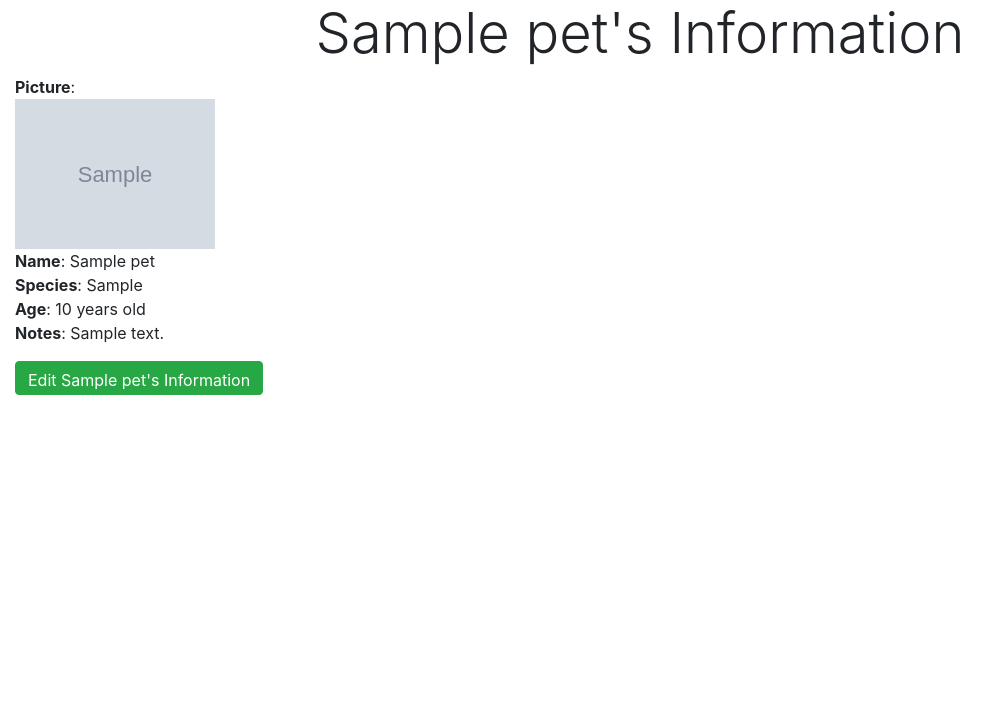
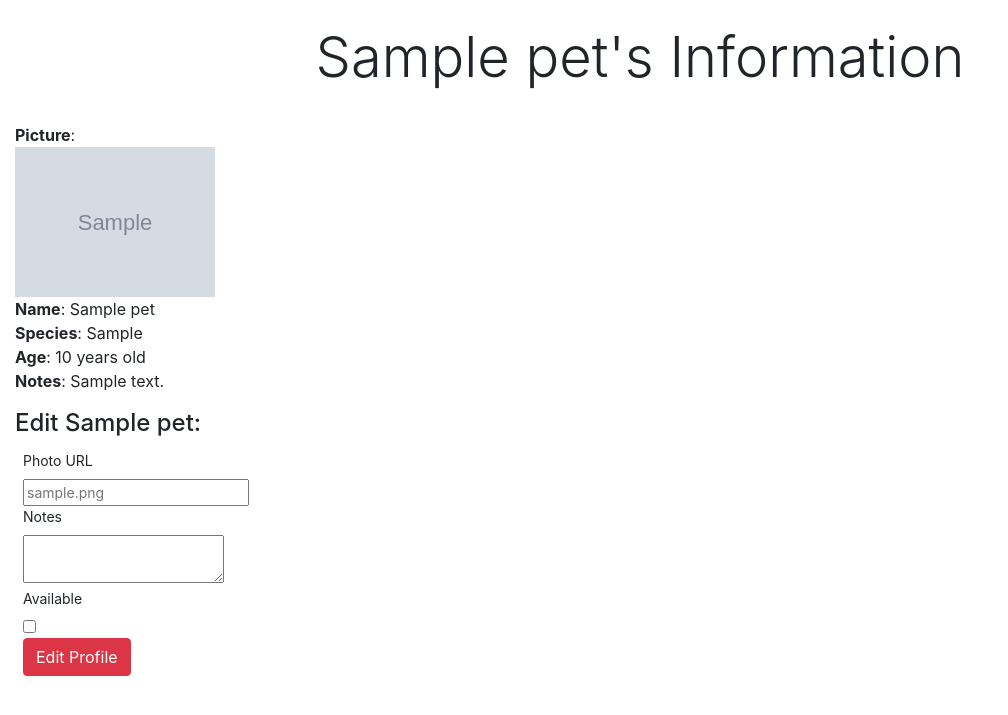
Before and after one commit to clay-odell/Adopt_A_Pet_WTForms_Ex, a Flask app: page /1 in a window 1280 px wide. Shown: the top 715 px of the page, without its empty margins (0-1008 px from the left). Run offline with Flask 3, Linux system fonts and the light colour scheme; tables that the repository leaves empty hold one stand-in row (values such as "Sample post"); grey boxes marked "Sample" are stand-in pictures.

Commit message:
added editing option to profile_page view

```diff
--- a/app.py
+++ b/app.py
@@ -1,7 +1,7 @@
 from flask import Flask, render_template, flash, redirect
 from flask_debugtoolbar import DebugToolbarExtension
 from models import connect_db, db, Pet
-from forms import AddPetForm
+from forms import AddPetForm, EditPetForm
 
 
 
@@ -30,7 +30,7 @@ def add_pet():
     if form.validate_on_submit():
         name = form.name.data
         species = form.species.data
-        photo_url = form.photo.data
+        photo_url = form.photo_url.data
         age = form.age.data
         notes = form.notes.data
         new_pet = Pet(name=name, species=species, photo_url=photo_url, age=age, notes=notes)
@@ -40,7 +40,16 @@ def add_pet():
     else:
         return render_template('add_pet.html', form=form)
 
-@app.route('/<int:pet_id>')
-def show_pet_profile(pet_id):
+@app.route('/<int:pet_id>', methods=['GET', 'POST'])
+def show_and_edit_pet_profile(pet_id):
     pet = Pet.query.get_or_404(pet_id)
-    return render_template('pet_profile.html', pet=pet)
+    form = EditPetForm()
+    form.photo_url.render_kw = {'placeholder': pet.photo_url}
+    if form.validate_on_submit():
+        pet.photo_url = form.photo_url.data
+        pet.notes = form.notes.data
+        pet.available = form.available.data
+        db.session.commit()
+        return redirect(f'/{pet_id}')
+    else:
+        return render_template('pet_profile.html', pet=pet, form=form)
--- a/forms.py
+++ b/forms.py
@@ -1,11 +1,17 @@
 from flask_wtf import FlaskForm
-from wtforms import StringField, SelectField, TextAreaField, FloatField
+from wtforms import StringField, SelectField, TextAreaField, FloatField, BooleanField
 from wtforms.validators import InputRequired, Optional, NumberRange, URL
 
 class AddPetForm(FlaskForm):
-    """Form For Adopting Pet"""
+    """Form For Adding Pet"""
     name = StringField("Pet Name", validators=[InputRequired()])
     species = SelectField("Species", choices=[('cat', 'Cat'), ('dog', 'Dog'), ('porcupine', 'Porcupine')], validators=[InputRequired()])
-    photo = StringField("Photo URL", validators=[Optional(strip_whitespace=True), URL()])
+    photo_url = StringField("Photo URL", validators=[Optional(), URL()])
     age = FloatField('Age', validators=[Optional(), NumberRange(min=0, max=30)])
     notes = TextAreaField('Notes', validators=[Optional()])
+
+class EditPetForm(FlaskForm):
+    """Form For Editing Pet"""
+    photo_url = StringField('Photo URL', validators=[Optional(), URL()])
+    notes = TextAreaField('Notes', validators=[Optional()])
+    available = BooleanField('Available')
--- a/templates/add_pet.html
+++ b/templates/add_pet.html
@@ -1,6 +1,7 @@
 {% extends "base.html" %} {% block title %}Add A Pet Form{% endblock %} {% block
 main %}
-<h1 class="text-center">Add A Pet</h1>
+<h1 class="display-4 text-center">Add A Pet</h1>
+<div class="container-fluid mx-auto">
 <div class="container">
   <form method="POST">
     {{ form.hidden_tag() }} {% for field in form if field.widget.input_type !=
@@ -9,7 +10,9 @@ main %}
     mx-auto") }} {% for error in field.errors %}
     <span class="alert alert-danger"> {{ error }} </span>
     {% endfor %} {% endfor %}
+    <br>
     <input type="submit" class="form-control btn btn-success" value="Submit Pet" />
   </form>
 </div>
+</div>
 {% endblock %}
--- a/templates/pet_profile.html
+++ b/templates/pet_profile.html
@@ -1,9 +1,17 @@
 {% extends "base.html" %} {% block title %}{{pet.name}} Profile{% endblock %} {%
 block main %}
+<br />
 <h1 class="display-4 text-center">{{pet.name}}'s Information</h1>
+<br />
 <div class="container-fluid">
   <ul class="list-unstyled">
-  <li><strong>Picture</strong>: <br><img src="{{pet.photo_url}}" class="rounded-float-left" style="height: 150px; width: 200px"></li>
+    <li>
+      <strong>Picture</strong>: <br /><img
+        src="{{pet.photo_url}}"
+        class="rounded-float-left"
+        style="height: 150px; width: 200px"
+      />
+    </li>
     <li><strong>Name</strong>: {{pet.name}}</li>
     <li><strong>Species</strong>: {{pet.species}}</li>
     <li><strong>Age</strong>: {{pet.age}} years old</li>
@@ -11,9 +19,13 @@ block main %}
   </ul>
 </div>
 <div class="container-fluid">
-<form action="/edit">
-<button class="btn btn-success form-control-sm">Edit {{pet.name}}'s Information</button>
+  <h4 class="display-5">Edit {{ pet.name }}:</h4>
+  <form class="form-control-sm" method="POST">
+    {{ form.hidden_tag() }} {% for field in form if field.widget.input_type
+    !='hidden' %} {{ field.label }} <br />
+    {{ field() }} <br />
+    {% endfor %}
+    <button class="btn btn-danger">Edit Profile</button>
   </form>
-
-
+</div>
 {% endblock %}
```
Also changed, not shown: templates/pet_list_home.html (+4 -4 lines). Lines whose indentation alone changed are shown as unchanged.
